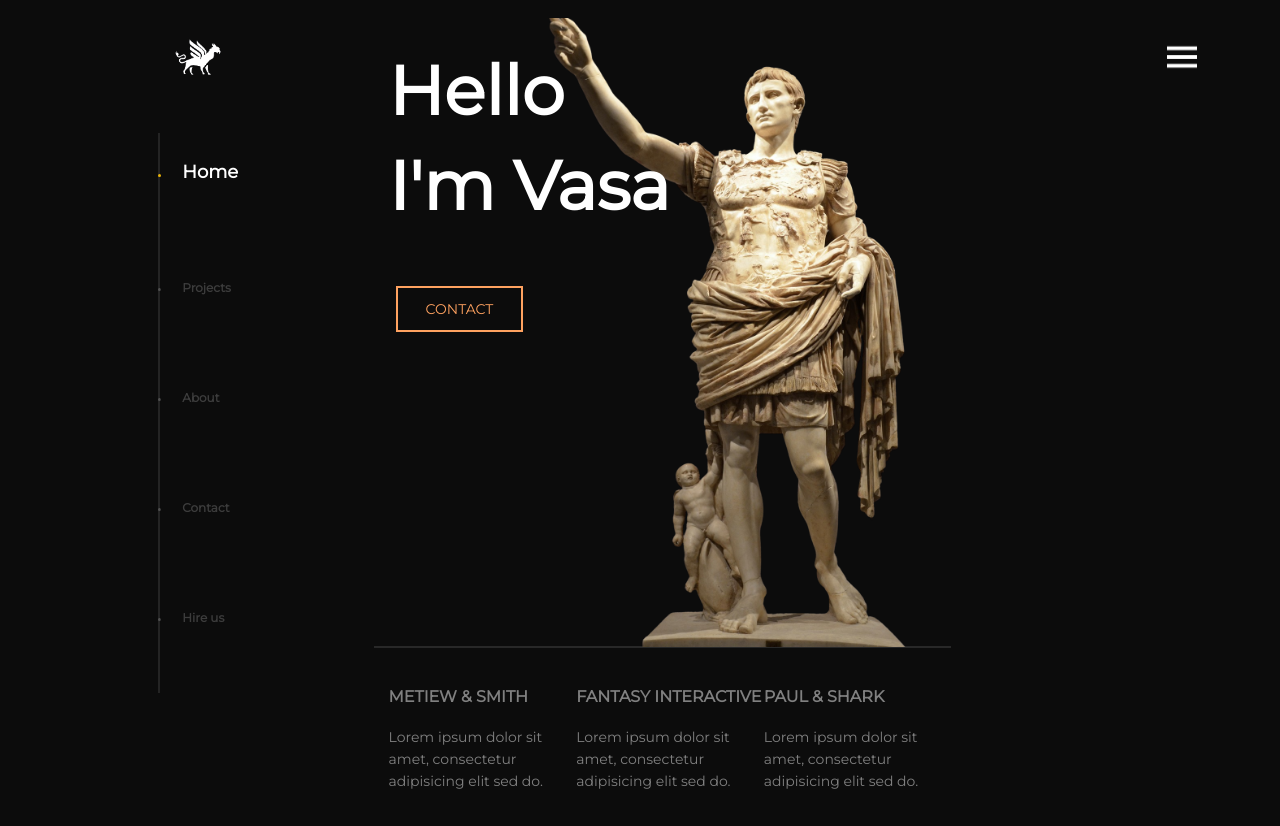
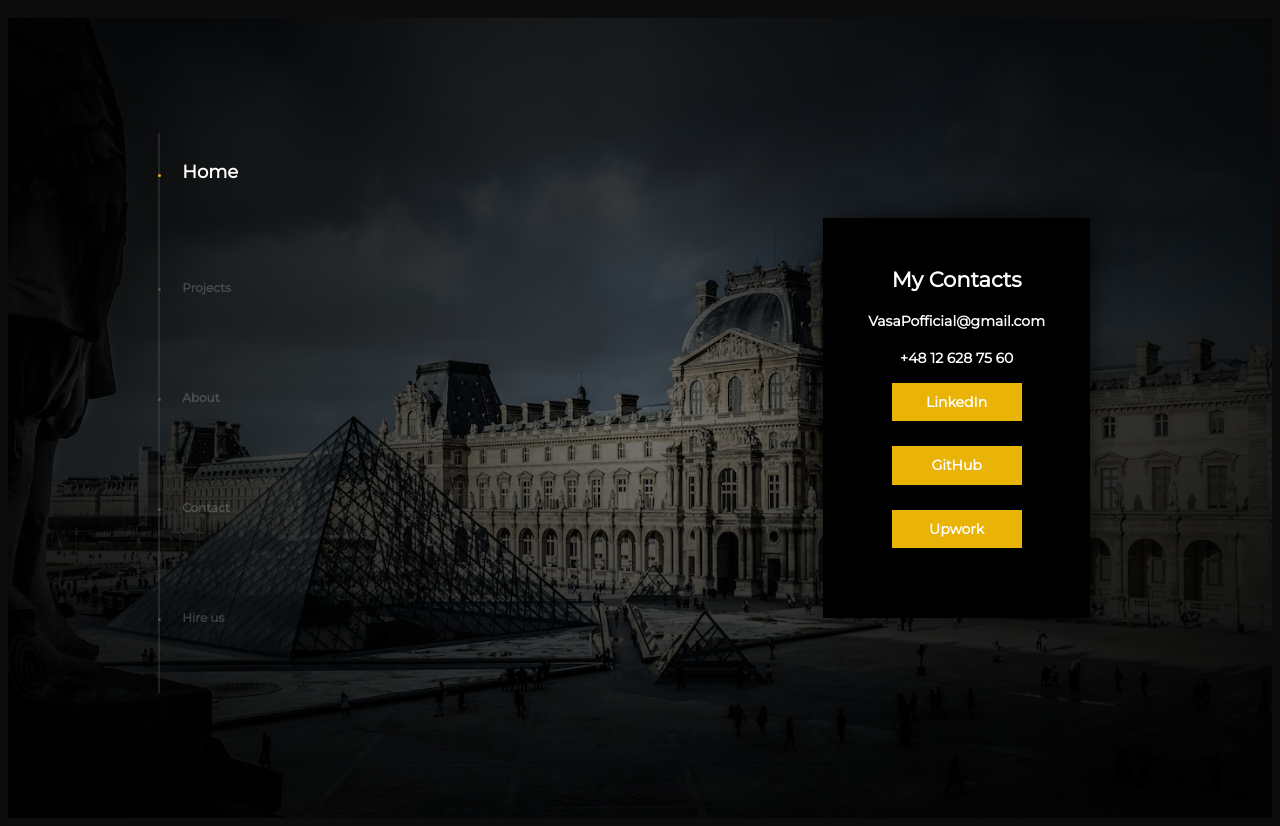
Before and after one commit to VasaOfficial/Portfolio-Webiste, a React (Vite) app: page /#/ in a window 1280 px wide. Built offline with nearby package versions, Linux system fonts and the light colour scheme.

Commit message:
feat: Add Project page section and styles, image and layout for it

```diff
--- a/src/Pages/Landing/LandingPage.tsx
+++ b/src/Pages/Landing/LandingPage.tsx
@@ -3,8 +3,9 @@ import { Perspective, Container, Wrapper, OuterNavContainer, OuterNav, OuterLi }
 
 import Navbar from "../../components/Navigation/Navbar/Navbar";
 import NavScroll from "../../components/ProgressBar";
+// import Home from "../../components/ScrollablePages/Home/index";
 // import SelectedWork from "../../components/ScrollablePages/Projects"
-import Home from "../../components/ScrollablePages/Home/index";
+import ContactSection from "../../components/ScrollablePages/Contact";
 
 function LandingPage() {
   const [menuOpen, setMenuOpen] = useState(false);
@@ -28,8 +29,9 @@ function LandingPage() {
             <Wrapper>
               <Navbar toggleMenu={toggleMenu} />
               <NavScroll />
+            {/*  <Home /> */}
             {/*  <SelectedWork /> */}
-              <Home />
+             <ContactSection />
             </Wrapper>
         </Container>
         <OuterNav menuOpen={menuOpen}>
--- /dev/null
+++ b/src/components/ScrollablePages/Contact/index.tsx
@@ -0,0 +1,129 @@
+import styled from 'styled-components';
+import louvre from '../../../assets/Contact/louvre.avif'
+
+const Section = styled.li`
+  position: absolute;
+  list-style: none;
+  position: absolute;
+  width: 100%;
+  height: 100%;
+  opacity: 0;
+  visibility: hidden;
+  transition: opacity 0.4s ease-in-out, visibility 0s 0.4s;
+
+  &.is-active {
+    opacity: 1;
+    visibility: visible;
+    z-index: 1;
+    transition: opacity .4s ease-in-out .4s;
+    list-style: none;
+  }
+`;
+
+const ContactContainer = styled.div`
+  position: fixed;
+  top: 0;
+  left: 0;
+  width: 100%;
+  height: 100%;
+  background-image: url(${louvre});
+  background-size: cover;
+  background-position: center;
+  background-repeat: no-repeat;
+  &::before {
+    content: "";
+    position: absolute;
+    top: 0;
+    left: 0;
+    width: 100%;
+    height: 100%;
+    background: linear-gradient(to bottom , rgba(0,0,0,0.8) 0%, rgba(0,0,0,0.6) 25%, rgba(0,0,0,0.3) 50%, rgba(0,0,0,0.6) 75%, rgba(0,0,0,0.8) 100%),
+                linear-gradient(to left, rgba(0,0,0,0.8) 0%, rgba(0,0,0,0.6) 25%, rgba(0,0,0,0.3) 50%, rgba(0,0,0,0.6) 75%, rgba(0,0,0,0.8) 100%);
+    z-index: -1;
+  }
+`;
+
+
+const ContactLockup = styled.div`
+  position: relative;
+  display: flex;
+  width: 900px;
+  max-width: 75%;
+  height: 100%;
+  align-items: center;
+  justify-content: flex-end;
+  margin: 0 auto;
+`;
+
+const ModalContainer = styled.div`
+  padding: 45px 45px;
+  text-align: center;
+  background-color: black;
+  box-shadow: 0 0 30px 0 rgba(0,0,0,.75);
+`;
+
+const ModalInformation = styled.div`
+  h2, p, a {
+    display: block;
+    margin: 14px 0;
+    text-decoration: none;
+    color: white;
+    font-weight: 700;
+  }
+
+  h2 {
+    margin-top: 0;
+  }
+`;
+
+const ModalOptionsList = styled.ul`
+  margin: 0;
+  padding: 0;
+  list-style: none;
+`;
+
+const ModalOptionItem = styled.li`
+  width: 130px;
+  margin: 0 auto 25px auto;
+  background-color: #eab308;
+`;
+
+const ModalOptionLink = styled.a`
+  display: block;
+  width: 100%;
+  padding: 8px 0;
+  text-decoration: none;
+  color: white;
+  font-weight: 700;
+`;
+
+function ContactSection() {
+  return (
+    <Section className="is-active">
+      <ContactContainer>
+        <ContactLockup>
+          <ModalContainer>
+            <ModalInformation>
+              <h2>My Contacts</h2>
+              <a href="mailto:VasaPofficial@gmail.com">VasaPofficial@gmail.com</a>
+              <p>+48 12 628 75 60</p>
+            </ModalInformation>
+            <ModalOptionsList>
+              <ModalOptionItem>
+                <ModalOptionLink href="#0">LinkedIn</ModalOptionLink>
+              </ModalOptionItem>
+              <ModalOptionItem>
+                <ModalOptionLink href="#0">GitHub</ModalOptionLink>
+              </ModalOptionItem>
+              <ModalOptionItem>
+                <ModalOptionLink href="#0">Upwork</ModalOptionLink>
+              </ModalOptionItem>
+            </ModalOptionsList>
+          </ModalContainer>
+        </ContactLockup>
+      </ContactContainer>
+    </Section>
+  );
+}
+
+export default ContactSection;
--- a/src/components/ScrollablePages/Home/index.tsx
+++ b/src/components/ScrollablePages/Home/index.tsx
@@ -58,9 +58,8 @@ const Button = styled.button`
   margin: 0.5em;
   padding: 1em 2em;
 
-  &:hover,
-  &:focus {
-    box-shadow: 0 0.5em 0.5em -0.4em #e5ff60;
+  &:hover {
+    box-shadow: 0 0.5em 0.5em -0.4em #eab308;
     transform: translateY(-0.25em);
     color: #eab308;
   }
```
Also changed, not shown: src/assets/Contact/louvre.avif (added).
